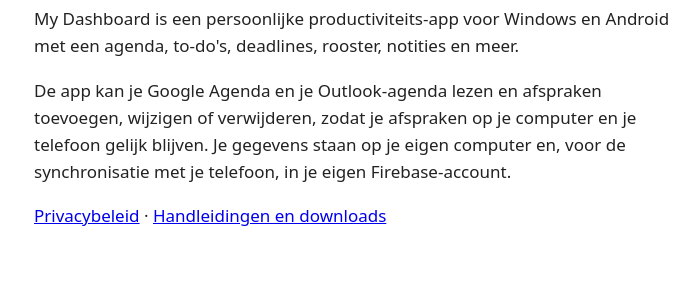
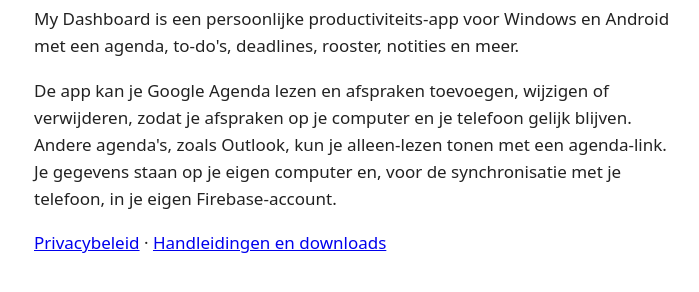
Before and after one commit to GerbenArnalsteen/Productivity-dashboard, a plain HTML site: page index.html in a window 1280 px wide. Shown: the part 120-412 px from the top of the page, without its empty margins (286-985 px from the left). Drawn offline with Linux system fonts and the light colour scheme.

Commit message:
docs: index.html

```diff
--- a/index.html
+++ b/index.html
@@ -5,6 +5,6 @@
 <body>
 <h1>My Dashboard</h1>
 <p>My Dashboard is een persoonlijke productiviteits-app voor Windows en Android met een agenda, to-do's, deadlines, rooster, notities en meer.</p>
-<p>De app kan je Google Agenda en je Outlook-agenda lezen en afspraken toevoegen, wijzigen of verwijderen, zodat je afspraken op je computer en je telefoon gelijk blijven. Je gegevens staan op je eigen computer en, voor de synchronisatie met je telefoon, in je eigen Firebase-account.</p>
+<p>De app kan je Google Agenda lezen en afspraken toevoegen, wijzigen of verwijderen, zodat je afspraken op je computer en je telefoon gelijk blijven. Andere agenda's, zoals Outlook, kun je alleen-lezen tonen met een agenda-link. Je gegevens staan op je eigen computer en, voor de synchronisatie met je telefoon, in je eigen Firebase-account.</p>
 <p><a href="privacy.html">Privacybeleid</a> · <a href="https://github.com/GerbenArnalsteen/Productivity-dashboard">Handleidingen en downloads</a></p>
 </body></html>
```
